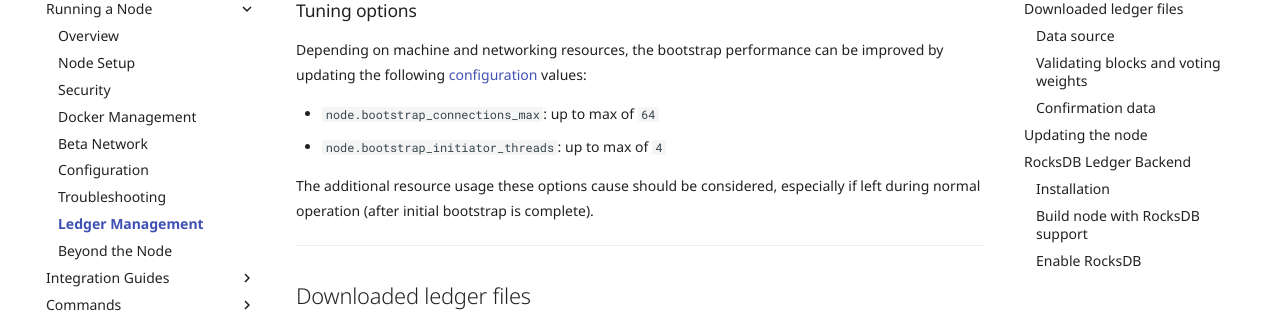
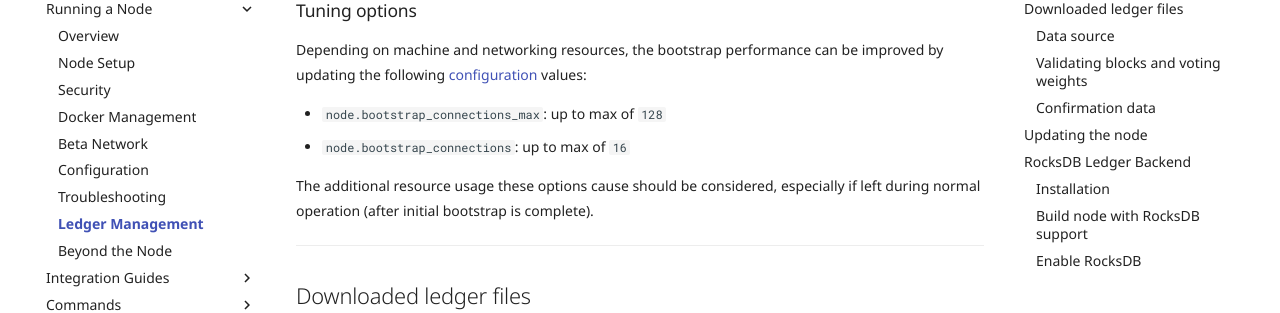
Before and after one commit to nanocurrency/nano-docs, an MkDocs documentation site: the page built from docs/running-a-node/ledger-management.md, in a window 1280 px wide and 900 px high, scrolled down 1031 px. Shown: the part 153-466 px from the top of the window. Built offline with MkDocs 1.6.1 and Material for MkDocs 9.7.7, drawn with Linux system fonts in a browser that asks for light colours; comment, search, counter and statistics services are not loaded.

Commit message:
Update docs/running-a-node/ledger-management.md
Co-Authored-By: Guilherme Lawless <guilherme@nano.org>

```diff
--- a/docs/running-a-node/ledger-management.md
+++ b/docs/running-a-node/ledger-management.md
@@ -25,8 +25,8 @@ When starting a new node the ledger must be downloaded and kept updated in order
 
 Depending on machine and networking resources, the bootstrap performance can be improved by updating the following [configuration](/running-a-node/configuration/) values:
 
-* `node.bootstrap_connections_max`: up to max of `64`
-* `node.bootstrap_initiator_threads`: up to max of `4`
+* `node.bootstrap_connections_max`: up to max of `128`
+* `node.bootstrap_connections`: up to max of `16`
 
 The additional resource usage these options cause should be considered, especially if left during normal operation (after initial bootstrap is complete).
 
```
